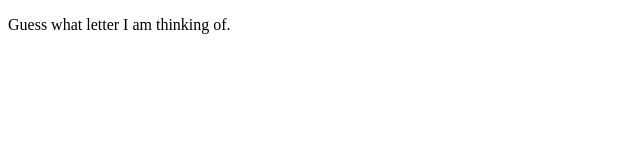
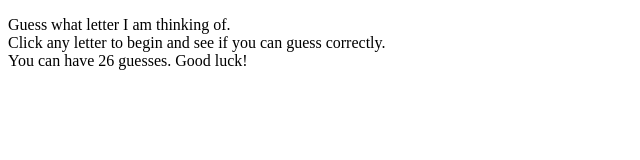
Before and after one commit to gtresquire/psychicGame, a plain HTML site: page index.html in a window 1280 px wide. Shown: the whole page, without its empty margins (0-640 px from the left). Drawn offline with Linux system fonts and the light colour scheme.

Commit message:
final final...uh maybe.

```diff
--- a/index.html
+++ b/index.html
@@ -11,7 +11,8 @@
 <body>
 
     <div>
-        <p id="directions-text">Guess what letter I am thinking of.</p>
+        <p id="directions-text">Guess what letter I am thinking of. <br> Click any letter to begin and see
+            if you can guess correctly. <br> You can have 26 guesses.  Good luck!</p>
         <p id="wins"></p>
         <p id="losses"></p>
         <p id="guessesLeft"></p>
@@ -70,6 +71,8 @@ var guessesLeft = 26;  //this can go into a function as an initializer.. which c
         wins++; guessesSoFar++; guessesLeft--;
         if(guessesLeft == 0){
             play = false;
+            document.getElementById("directions-text").innerHTML = "No More Guesses Left! Game Over.";
+
         }
     }
 
@@ -77,6 +80,7 @@ var guessesLeft = 26;  //this can go into a function as an initializer.. which c
         losses++;  guessesSoFar++; guessesLeft--;
         if(guessesLeft == 0){
             play = false;
+            document.getElementById("directions-text").innerHTML = "No More Guesses Left! Game Over.";
         }
     }
 
```
